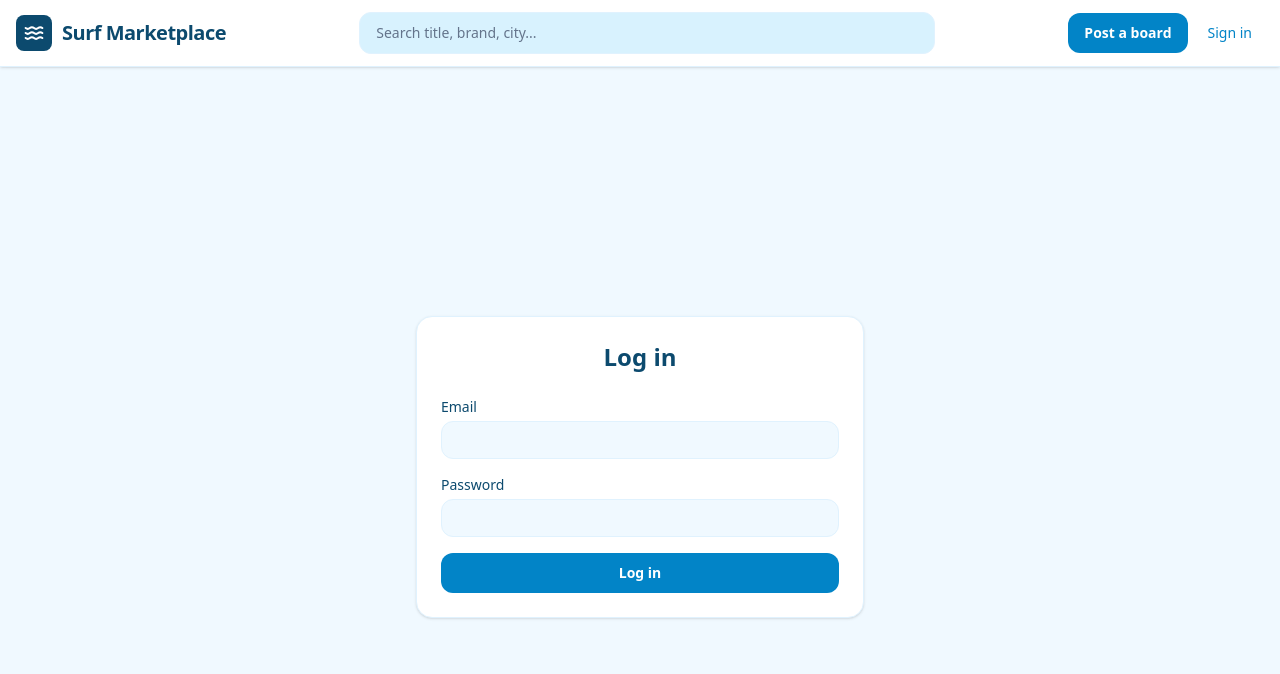
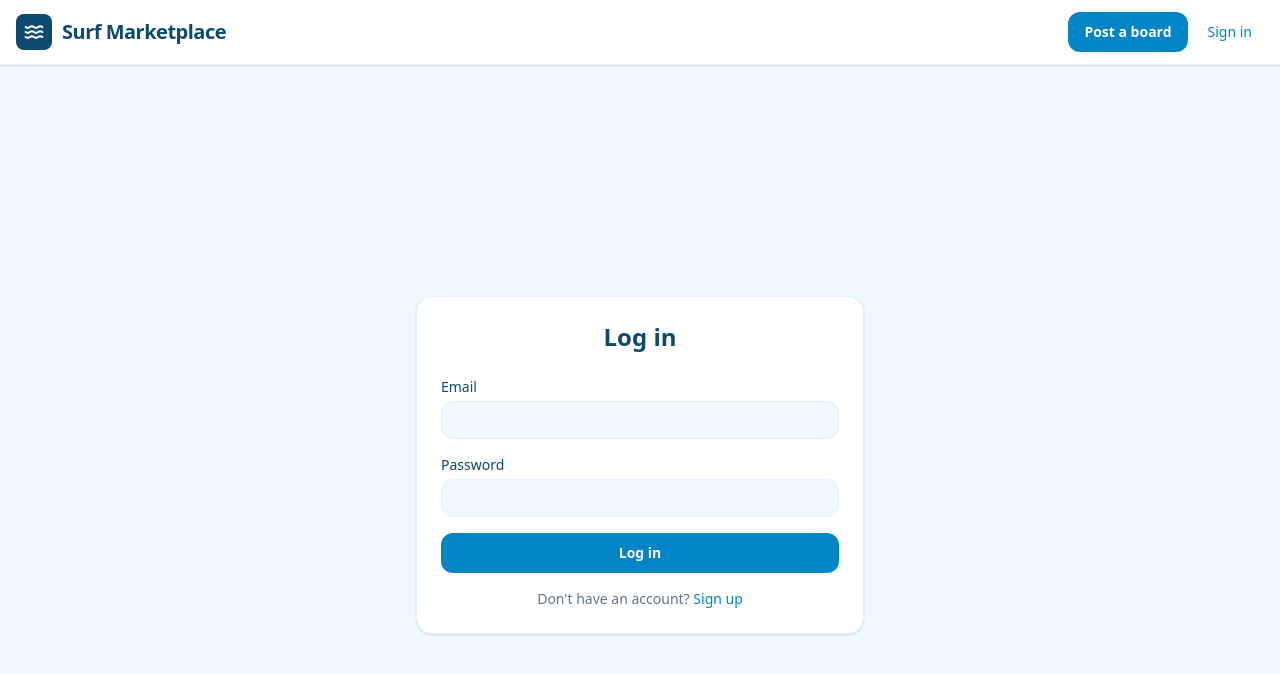
Before and after one commit to shalevmarom-debug/surf-marketplace, a Next.js app: page /login in a window 1280 px wide. Shown: the top 674 px of the page. Built offline with nearby package versions, Linux system fonts and the light colour scheme; no server answers.

Commit message:
Auth: redirect to login for new listing, login redirect and sign-up link

```diff
--- a/app/login/page.tsx
+++ b/app/login/page.tsx
@@ -1,9 +1,13 @@
 "use client";
 
 import { FormEvent, useState } from "react";
+import Link from "next/link";
+import { useSearchParams } from "next/navigation";
 import { supabase } from "@/lib/supabaseClient";
 
 export default function LoginPage() {
+  const searchParams = useSearchParams();
+  const redirectTo = searchParams.get("redirect") ?? "/";
   const [email, setEmail] = useState("");
   const [password, setPassword] = useState("");
   const [status, setStatus] = useState<string | null>(null);
@@ -23,6 +27,8 @@ export default function LoginPage() {
       setStatus(`Error: ${error.message}`);
     } else {
       setStatus("Login successful!");
+      window.location.href = redirectTo;
+      return;
     }
 
     setLoading(false);
@@ -65,6 +71,12 @@ export default function LoginPage() {
           </button>
         </form>
         {status && <p className="mt-4 text-center text-sm text-[var(--surf-muted-text)]">{status}</p>}
+        <p className="mt-4 text-center text-sm text-[var(--surf-muted-text)]">
+          Don&apos;t have an account?{" "}
+          <Link href="/sign-up" className="font-medium text-[var(--surf-primary)] hover:underline">
+            Sign up
+          </Link>
+        </p>
       </div>
     </main>
   );
--- a/app/new-listing/page.tsx
+++ b/app/new-listing/page.tsx
@@ -51,6 +51,16 @@ export default function NewListingPage() {
   const [whatsappPhone, setWhatsappPhone] = useState("");
   const [imageFiles, setImageFiles] = useState<File[]>([]);
   const [primaryImageIndex, setPrimaryImageIndex] = useState(0);
+
+  useEffect(() => {
+    async function checkAuth() {
+      const { data: { user } } = await supabase.auth.getUser();
+      if (!user) {
+        router.replace("/login?redirect=/new-listing");
+      }
+    }
+    checkAuth();
+  }, [router]);
 
   useEffect(() => {
     if (!brand.trim()) {
--- a/components/BottomNav.tsx
+++ b/components/BottomNav.tsx
@@ -2,7 +2,7 @@
 
 import Link from "next/link";
 import { usePathname } from "next/navigation";
-import { Home, MessageCircle, Plus, Heart, User } from "lucide-react";
+import { Home, Plus, User } from "lucide-react";
 
 export function BottomNav() {
   const pathname = usePathname();
@@ -20,13 +20,6 @@ export function BottomNav() {
         <span className="text-[10px] font-medium leading-tight md:text-xs">Home</span>
       </Link>
       <Link
-        href="#"
-        className="relative flex min-h-[44px] min-w-[44px] flex-col items-center justify-center gap-0.5 rounded-lg px-2 py-2 text-[var(--surf-muted-text)] hover:text-[var(--foreground)] md:px-4"
-      >
-        <MessageCircle className="h-6 w-6" strokeWidth={2} />
-        <span className="text-[10px] font-medium leading-tight md:text-xs">Chat</span>
-      </Link>
-      <Link
         href="/new-listing"
         className="-mt-6 flex h-14 w-14 min-h-[44px] min-w-[44px] flex-shrink-0 items-center justify-center rounded-full bg-[var(--surf-primary)] text-white shadow-lg hover:bg-[var(--surf-primary-hover)]"
         aria-label="Post a board"
@@ -34,15 +27,9 @@ export function BottomNav() {
         <Plus className="h-7 w-7" strokeWidth={2.5} />
       </Link>
       <Link
-        href="#"
-        className="flex min-h-[44px] min-w-[44px] flex-col items-center justify-center gap-0.5 rounded-lg px-2 py-2 text-[var(--surf-muted-text)] hover:text-[var(--foreground)] md:px-4"
-      >
-        <Heart className="h-6 w-6" strokeWidth={2} />
-        <span className="text-[10px] font-medium leading-tight md:text-xs">Favorites</span>
-      </Link>
-      <Link
         href="/my-listings"
-        className="flex min-h-[44px] min-w-[44px] flex-col items-center justify-center gap-0.5 rounded-lg px-2 py-2 text-[var(--surf-muted-text)] hover:text-[var(--foreground)] md:px-4"
+        className={`flex min-h-[44px] min-w-[44px] flex-col items-center justify-center gap-0.5 rounded-lg px-2 py-2 md:px-4 ${pathname === "/my-listings" ? "text-[var(--surf-primary)]" : "text-[var(--surf-muted-text)] hover:text-[var(--foreground)]"}`}
+        aria-current={pathname === "/my-listings" ? "page" : undefined}
       >
         <User className="h-6 w-6" strokeWidth={2} />
         <span className="text-[10px] font-medium leading-tight md:text-xs">Profile</span>
--- a/components/Header.tsx
+++ b/components/Header.tsx
@@ -1,8 +1,7 @@
 "use client";
 
-import { useEffect, useState, useRef } from "react";
+import { useEffect, useRef, useState } from "react";
 import Link from "next/link";
-import { useSearchParams } from "next/navigation";
 import { supabase } from "@/lib/supabaseClient";
 import { APP_NAME } from "@/lib/constants";
 import { Waves } from "lucide-react";
@@ -10,15 +9,9 @@ import { Waves } from "lucide-react";
 type UserInfo = { email: string | null } | null;
 
 export default function Header() {
-  const searchParams = useSearchParams();
   const [user, setUser] = useState<UserInfo>(null);
   const [loading, setLoading] = useState(true);
-  const [searchQ, setSearchQ] = useState("");
   const headerRef = useRef<HTMLElement>(null);
-
-  useEffect(() => {
-    setSearchQ(searchParams.get("q") ?? "");
-  }, [searchParams]);
 
   useEffect(() => {
     function setHeaderHeight() {
@@ -64,27 +57,17 @@ export default function Header() {
           </span>
         </Link>
 
-        <form action="/" method="GET" className="hidden flex-1 max-w-xl mx-auto sm:block">
-          <input
-            type="search"
-            name="q"
-            value={searchQ}
-            onChange={(e) => setSearchQ(e.target.value)}
-            placeholder="Search title, brand, city..."
-            className="w-full rounded-xl border border-[var(--surf-border)] bg-[var(--surf-muted)]/30 px-4 py-2.5 text-sm placeholder:text-[var(--surf-muted-text)] focus:border-[var(--surf-primary)] focus:bg-[var(--surf-muted)]/40 focus:outline-none focus:ring-2 focus:ring-[var(--surf-primary)]/20"
-          />
-        </form>
-
         <div className="flex shrink-0 items-center gap-2">
+          {loading ? (
+            <span className="text-xs text-[var(--surf-muted-text)]">...</span>
+          ) : user?.email ? (
+            <>
               <Link
                 href="/new-listing"
                 className="rounded-xl bg-[var(--surf-primary)] px-3 py-2 text-sm font-semibold text-white hover:bg-[var(--surf-primary-hover)] transition-colors sm:px-4 sm:py-2.5"
               >
                 Post a board
               </Link>
-          {loading ? (
-            <span className="text-xs text-[var(--surf-muted-text)]">...</span>
-          ) : user?.email ? (
               <div className="flex items-center gap-2">
               <Link
                 href="/my-listings"
@@ -99,28 +82,24 @@ export default function Header() {
                 Log out
               </button>
               </div>
+            </>
           ) : (
+            <>
+              <Link
+                href="/login?redirect=/new-listing"
+                className="rounded-xl bg-[var(--surf-primary)] px-3 py-2 text-sm font-semibold text-white hover:bg-[var(--surf-primary-hover)] transition-colors sm:px-4 sm:py-2.5"
+              >
+                Post a board
+              </Link>
               <Link
                 href="/login"
                 className="rounded-lg px-3 py-2 text-sm font-medium text-[var(--surf-primary)] hover:bg-[var(--surf-border)]"
               >
                 Sign in
               </Link>
+            </>
           )}
         </div>
-      </div>
-      {/* Row 2: full-width search (mobile only) - 16px font to avoid iOS zoom */}
-      <div className="border-t border-[var(--surf-border)] bg-[var(--surf-card)] px-4 py-2 sm:hidden">
-        <form action="/" method="GET">
-          <input
-            type="search"
-            name="q"
-            value={searchQ}
-            onChange={(e) => setSearchQ(e.target.value)}
-            placeholder="Search title, brand, city..."
-            className="w-full rounded-xl border-0 bg-[var(--surf-muted)]/40 px-4 py-3 text-base placeholder:text-[var(--surf-muted-text)] focus:bg-[var(--surf-muted)]/50 focus:outline-none focus:ring-2 focus:ring-[var(--surf-primary)]/30"
-          />
-        </form>
       </div>
     </header>
   );
```
Lines whose indentation alone changed are shown as unchanged.
